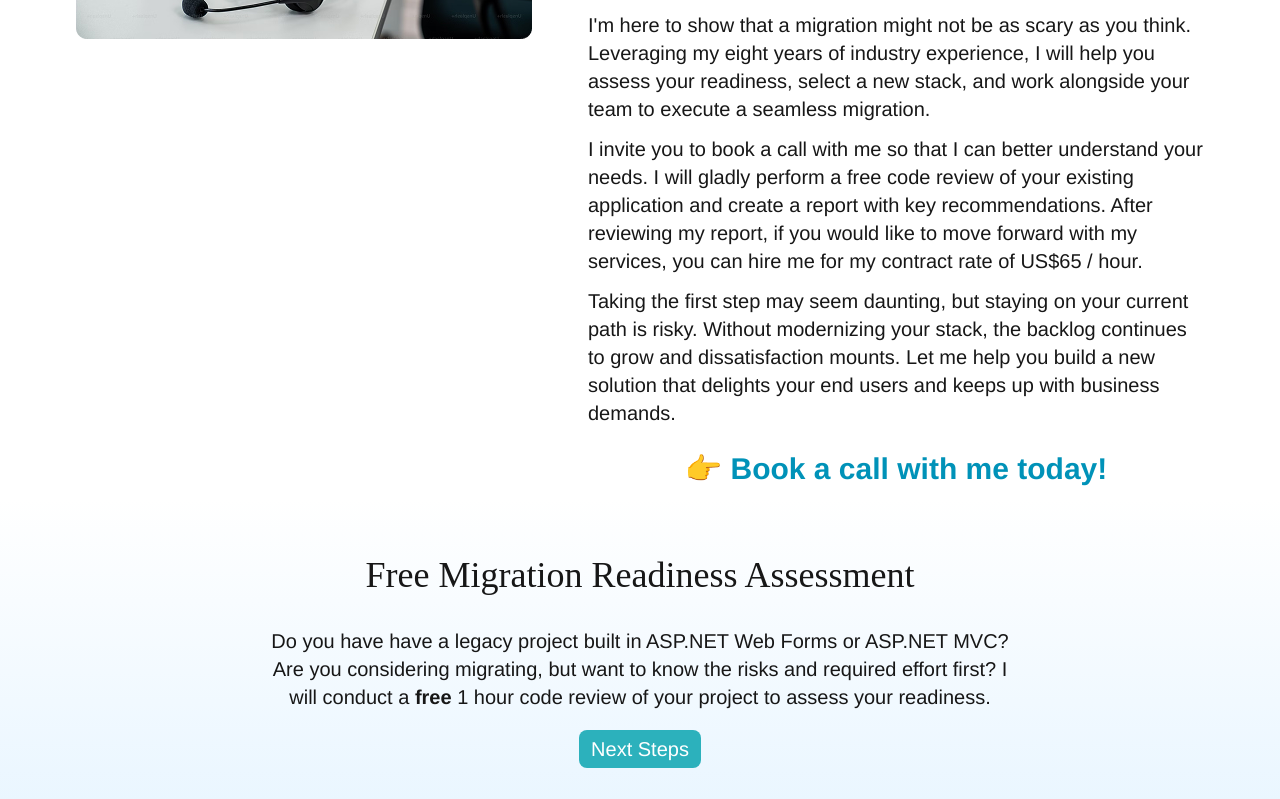
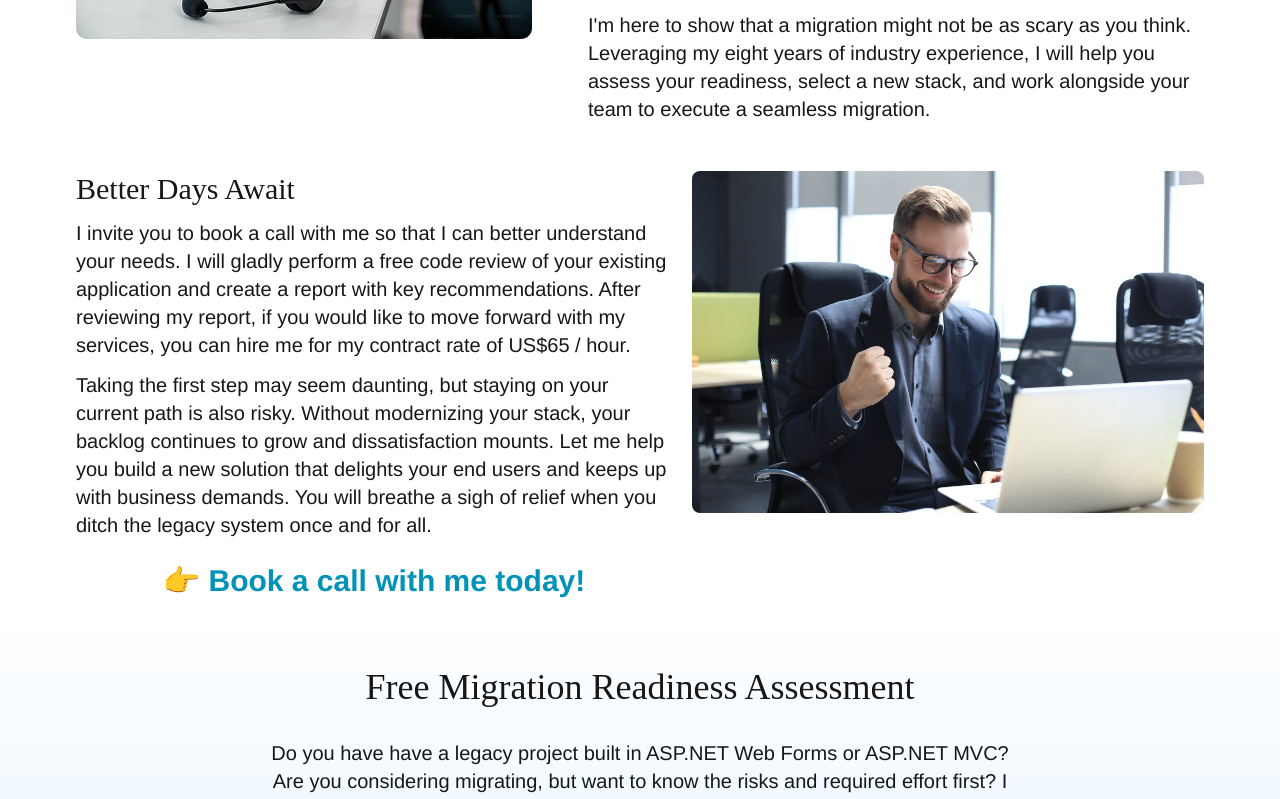
Before and after one commit to Midnight-Sky-Software-Solutions/joeljca-v3, a Next.js app: page / in a window 1280 px wide. Shown: the part 800-1599 px from the top of the page. Built offline with nearby package versions, Linux system fonts and the light colour scheme; a web font is replaced by a local one.

Commit message:
More marketing

```diff
--- /dev/null
+++ b/app/cta.tsx
@@ -0,0 +1,43 @@
+import Image from "next/image"
+import * as motion from "motion/react-client";
+import Link from "next/link";
+
+
+export default function CallToAction() {
+  return (
+    <div className="full-width-container" id="portfolio">
+      <div className="content-width-full pt-12">
+        <div className="flex flex-col lg:flex-row gap-8 lg:gap-5">
+          <div className="grow space-y-3 text-xl">
+            <h3 className="text-3xl font-serif">Better Days Await</h3>
+            <p>
+              I invite you to book a call with me so that I can better understand your needs. I will gladly perform a free code review of your existing application and create a report with key recommendations. After reviewing my report, if you would like to move forward with my services, you can hire me for my contract rate of US$65 / hour.
+            </p>
+            <p>
+              Taking the first step may seem daunting, but staying on your current path is also risky. Without modernizing your stack, your backlog continues to grow and dissatisfaction mounts. Let me help you build a new solution that delights your end users and keeps up with business demands.
+              You will breathe a sigh of relief when you ditch the legacy system once and for all.
+            </p>
+            <motion.div
+              initial={{ scale: 0 }}
+              whileInView={{ scale: 1 }}
+              viewport={{ once: true }}
+            >
+              <p className="text-center text-cyan-600 font-bold py-3 text-3xl">
+                <Link href="/contact">👉 Book a call with me today!</Link>
+              </p>
+            </motion.div>
+          </div>
+          <div className="lg:w-128 flex-none">
+            <Image
+              src="/smiling_man.jpg"
+              alt="Mockup of the MemberPlus application"
+              width={1000}
+              height={667}
+              className="lg:float-right rounded-lg"
+            />
+          </div>
+        </div>
+      </div>
+    </div>
+  )
+}
--- a/app/page.tsx
+++ b/app/page.tsx
@@ -5,12 +5,14 @@ import Services from "./services";
 import Experience from "./experience";
 import Certifications from "./certifications";
 import Offer from "./offer";
+import CallToAction from "./cta";
 
 export default function Home() {
   return (
     <div>
       <Hero />
       <Services />
+      <CallToAction />
       <Offer />
       <Portfolio />
       <Experience />
--- a/app/services.tsx
+++ b/app/services.tsx
@@ -1,6 +1,4 @@
-import * as motion from "motion/react-client";
 import Image from "next/image";
-import Link from "next/link";
 
 export default function Services() {
   return (
@@ -30,21 +28,7 @@ export default function Services() {
             <p>
               I&apos;m here to show that a migration might not be as scary as you think. Leveraging my eight years of industry experience, I will help you assess your readiness, select a new stack, and work alongside your team to execute a seamless migration.
             </p>
-            <p>
-              I invite you to book a call with me so that I can better understand your needs. I will gladly perform a free code review of your existing application and create a report with key recommendations. After reviewing my report, if you would like to move forward with my services, you can hire me for my contract rate of US$65 / hour.
-            </p>
-            <p>
-              Taking the first step may seem daunting, but staying on your current path is risky. Without modernizing your stack, the backlog continues to grow and dissatisfaction mounts. Let me help you build a new solution that delights your end users and keeps up with business demands.
-            </p>
-            <motion.div
-              initial={{ scale: 0 }}
-              whileInView={{ scale: 1 }}
-              viewport={{ once: true }}
-            >
-              <p className="text-center text-cyan-600 font-bold py-3 text-3xl">
-                <Link href="/contact">👉 Book a call with me today!</Link>
-              </p>
-            </motion.div>
+
           </div>
         </div>
       </div>
```
Also changed, not shown: public/smiling_man.jpg (added).
